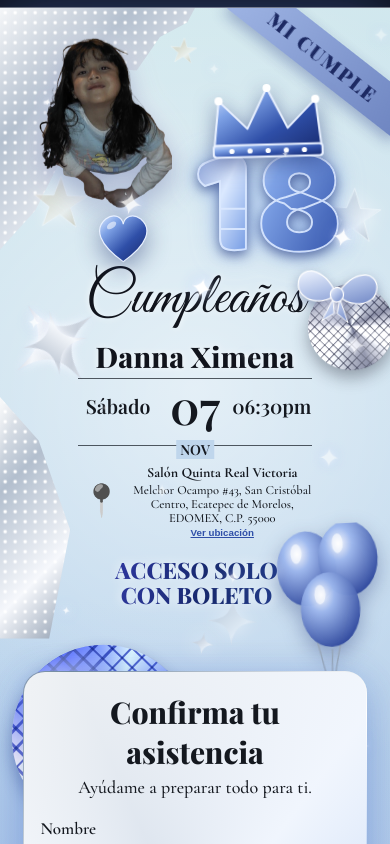
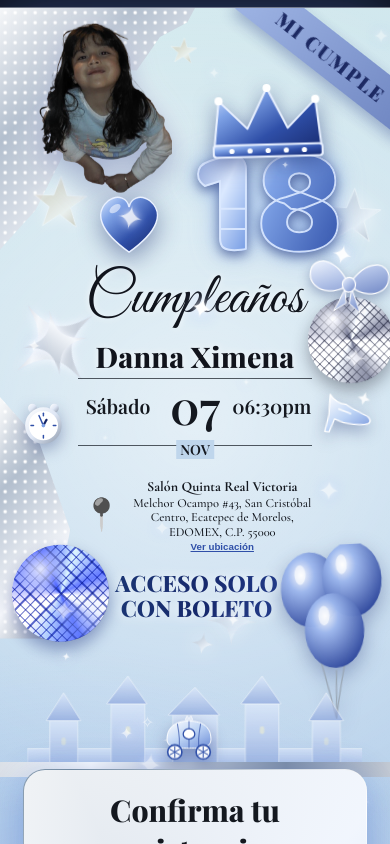
Before and after one commit to ulisesurbina/invitacion, a React (Vite) app: page / in a window 390 px wide. Shown: the top 844 px of the page. Built offline with nearby package versions, Linux system fonts and the light colour scheme.

Commit message:
first commit

```diff
--- a/src/art.jsx
+++ b/src/art.jsx
@@ -95,3 +95,87 @@ export function DiscoBall({ className }) {
     </div>
   );
 }
+
+/* ===================== Cenicienta ===================== */
+const GLASS = [[0, "#ffffff"], [0.5, "#bcd3f5"], [1, "#6f8fd8"]];
+const GOLDY = [[0, "#fff"], [0.5, "#dfe7f5"], [1, "#8d99ab"]];
+
+export function Slipper({ className }) {
+  return (
+    <svg className={className} viewBox="0 0 64 64" aria-hidden="true">
+      <defs><Grad id="gSlip" stops={GLASS} /></defs>
+      <path d="M10 14 Q18 24 30 24 C40 30 50 32 57 36 C62 40 60 44 54 45 C42 47 28 46 18 42 L13 58 L8 58 L11 38 Z" fill="url(#gSlip)" stroke="#fff" strokeWidth="1.5" strokeLinejoin="round" />
+      <path d="M22 30 L36 34" stroke="#fff" strokeWidth="2" strokeLinecap="round" opacity=".85" />
+      <path className="tw" d="M50 8 l2 5 5 2 -5 2 -2 5 -2 -5 -5 -2 5 -2z" fill="#fff" />
+    </svg>
+  );
+}
+
+export function Clock({ className }) {
+  return (
+    <svg className={className} viewBox="0 0 64 64" aria-hidden="true">
+      <defs><Grad id="gClock" stops={GOLDY} /></defs>
+      <circle cx="17" cy="11" r="6" fill="url(#gClock)" />
+      <circle cx="47" cy="11" r="6" fill="url(#gClock)" />
+      <circle cx="32" cy="35" r="25" fill="url(#gClock)" />
+      <circle cx="32" cy="35" r="20" fill="#fff" />
+      {[0, 90, 180, 270].map((a) => (
+        <line key={a} x1="32" y1="18" x2="32" y2="21.5" stroke="#2f4fa8" strokeWidth="2" strokeLinecap="round" transform={`rotate(${a} 32 35)`} />
+      ))}
+      <line className="hand-h" x1="32" y1="35" x2="32" y2="26" stroke="#16286b" strokeWidth="3" strokeLinecap="round" />
+      <line className="hand-m" x1="32" y1="35" x2="32" y2="20" stroke="#2f4fa8" strokeWidth="2" strokeLinecap="round" />
+      <circle cx="32" cy="35" r="2.5" fill="#7ea2e6" />
+    </svg>
+  );
+}
+
+export function Carriage({ className }) {
+  return (
+    <svg className={className} viewBox="0 0 96 72" aria-hidden="true">
+      <defs><Grad id="gCar" stops={GLASS} /></defs>
+      <path d="M14 38 C14 16 32 10 48 10 C64 10 82 16 82 38 C82 50 72 52 48 52 C24 52 14 50 14 38 Z" fill="url(#gCar)" stroke="#fff" strokeWidth="1.5" />
+      <path d="M30 14 C34 36 34 46 32 52 M48 10 L48 52 M66 14 C62 36 62 46 64 52" stroke="#2f4fa8" strokeWidth="1.6" fill="none" opacity=".7" />
+      <ellipse cx="48" cy="30" rx="9" ry="8" fill="#fff" stroke="#2f4fa8" strokeWidth="2" />
+      <path d="M42 8 l3 -6 3 4 3 -4 3 6 z" fill="#dfe7f5" stroke="#fff" />
+      {[26, 70].map((cx) => (
+        <g key={cx} className="wheel" style={{ transformOrigin: `${cx}px 58px` }} stroke="#2f4fa8" strokeWidth="2.5" fill="#fff">
+          <circle cx={cx} cy="58" r="11" />
+          {[0, 60, 120].map((a) => (
+            <line key={a} x1={cx} y1="49" x2={cx} y2="67" strokeWidth="1.5" transform={`rotate(${a} ${cx} 58)`} />
+          ))}
+        </g>
+      ))}
+    </svg>
+  );
+}
+
+export function Castle({ className }) {
+  const towers = [[40, 80, 50, 34], [150, 50, 60, 142], [260, 70, 80, 252], [390, 50, 60, 382], [510, 80, 50, 504]];
+  return (
+    <svg className={className} viewBox="0 0 600 180" preserveAspectRatio="xMidYMax meet" aria-hidden="true">
+      <defs><Grad id="gCastle" x2={0} y2={1} stops={[[0, "#e6eeff"], [1, "#7e98d8"]]} /></defs>
+      <g fill="url(#gCastle)" stroke="#fff" strokeWidth="1.5">
+        <rect x="0" y="130" width="600" height="50" />
+        {towers.map(([x, y, w, px]) => (
+          <g key={x}>
+            <rect x={x} y={y} width={w} height={180 - y} />
+            <polygon points={`${px},${y} ${x + w / 2},${y - 50} ${px + w + 12},${y}`} />
+          </g>
+        ))}
+      </g>
+      {[[65, 110], [180, 90], [300, 110], [420, 90], [535, 110]].map(([x, y], i) => (
+        <rect key={x} className="win" style={{ animationDelay: `${i * 0.6}s` }} x={x - 4} y={y} width="8" height="14" rx="4" fill="#fff6c8" />
+      ))}
+    </svg>
+  );
+}
+
+export function Wand({ className }) {
+  return (
+    <svg className={className} viewBox="0 0 100 100" aria-hidden="true">
+      <defs><Grad id="gWand" stops={GLASS} /></defs>
+      <line x1="14" y1="90" x2="62" y2="42" stroke="#9aa7c8" strokeWidth="5" strokeLinecap="round" />
+      <polygon className="tw" points="70,6 76,24 94,24 80,35 85,52 70,42 55,52 60,35 46,24 64,24" fill="url(#gWand)" stroke="#fff" strokeWidth="1.5" />
+    </svg>
+  );
+}
--- a/src/main.jsx
+++ b/src/main.jsx
@@ -2,7 +2,7 @@ import React, { useState, useEffect } from "react";
 import { createRoot } from "react-dom/client";
 import "./styles.css";
 import { EVENT, DESIGN } from "./config";
-import { Crown, Heart, Star, Spark, Bow, Balloons, DiscoBall } from "./art";
+import { Crown, Heart, Star, Spark, Bow, Balloons, DiscoBall, Slipper, Clock, Carriage, Castle, Wand } from "./art";
 
 const EMPTY_FORM = { nombre: "", asistentes: "0", mensaje: "" };
 
@@ -149,10 +149,24 @@ function App() {
             <strong>ACCESO SOLO CON BOLETO</strong>
           </div>
 
+          <Clock className="a deco clock-left" />
+          <Slipper className="a deco slipper-right" />
+
           <div className="a mini-ball"><DiscoBall /></div>
           <Bow className="a bow" />
           <DiscoBall className="a big-ball" />
           <Balloons className="a balloons" />
+        </div>
+
+        {/* Franja de Cenicienta */}
+        <div className="fairy-strip" aria-hidden="true">
+          <Castle className="strip-castle" />
+          <div className="strip-road" />
+          <Carriage className="deco strip-carriage" />
+          <span className="dust d1">✦</span><span className="dust d2">✧</span><span className="dust d3">✦</span>
+          {/* <Wand className="deco strip-wand" /> */}
+          {/* <Slipper className="deco strip-slipper" /> */}
+          {/* <Clock className="deco strip-clock" /> */}
         </div>
 
         <div className="rsvp-wrap">
@@ -181,6 +195,7 @@ function App() {
             </form>
           </div>
         </div>
+        <Castle className="bottom-castle" />
       </section>
     </main>
   );
--- a/src/styles.css
+++ b/src/styles.css
@@ -163,7 +163,7 @@ textarea {
 /* Foto */
 .girl {
   left: 8%;
-  top: 2.2%;
+  top: 0%;
   width: 36%;
   height: auto;
   max-height: 28%;
@@ -180,7 +180,7 @@ textarea {
 
 /* Banda MI CUMPLE */
 .sash {
-  right: -10%;
+  right: -12%;
   top: 4%;
   width: 54%;
   padding: 2.2cqw 0;
@@ -264,8 +264,8 @@ textarea {
 }
 .heart {
   left: 24%;
-  top: 30%;
-  width: 15%;
+  top: 27%;
+  width: 18%;
   z-index: 3;
   animation: heartbeat 2s ease-in-out infinite;
   filter: drop-shadow(0 8px 12px rgba(22, 40, 107, 0.45));
@@ -363,7 +363,7 @@ h1 {
 }
 .location {
   left: 21%;
-  top: 68%;
+  top: 70%;
   width: 60%;
   display: flex;
   gap: 2cqw;
@@ -401,7 +401,7 @@ h1 {
 /* Boleto */
 .ticket-notice {
   right: 25%;
-  top: 82%;
+  top: 84%;
   width: 49%;
   text-align: center;
   z-index: 5;
@@ -412,7 +412,7 @@ h1 {
   font-weight: 800;
   font-size: 5.8cqw;
   line-height: 1.12;
-  background: linear-gradient(100deg, #16286b, #2f4fa8, #3d41bf, #16286b);
+  background: linear-gradient(100deg, #16286b, #2f4fa8, #1e3e79, #16286b);
   background-size: 250% 100%;
   -webkit-background-clip: text;
   background-clip: text;
@@ -520,14 +520,14 @@ h1 {
 }
 .big-ball {
   left: 3%;
-  top: 95%;
-  width: 47%;
+  top: 80%;
+  width: 25%;
   z-index: 2;
   animation: ballSway 6s ease-in-out infinite;
 }
 .mini-ball {
   left: 79%;
-  top: 42%;
+  top: 44%;
   width: 22%;
   z-index: 2;
   animation: ballSway 5s -2s ease-in-out infinite;
@@ -538,16 +538,16 @@ h1 {
   filter: grayscale(0.85) brightness(1.15);
 }
 .bow {
-  left: 76%;
-  top: 38.5%;
+  left: 79%;
+  top: 37%;
   width: 21%;
   z-index: 3;
   animation: bowWiggle 3.5s ease-in-out infinite;
   filter: drop-shadow(0 4px 6px rgba(22, 40, 107, 0.35));
 }
 .balloons {
-  right: 0%;
-  top: 77%;
+  right: -1%;
+  top: 80%;
   width: 31%;
   animation: sway 6s ease-in-out infinite;
   transform-origin: 50% 100%;
@@ -830,3 +830,208 @@ button::after {
     animation: none !important;
   }
 }
+
+/* ===================== Cenicienta ===================== */
+.deco {
+  filter: drop-shadow(0 6px 8px rgba(22, 40, 107, 0.35));
+}
+.clock-left {
+  left: 5%;
+  top: 58.5%;
+  width: 12%;
+  transform-origin: 50% 90%;
+  animation: clockRing 5s ease-in-out infinite;
+  z-index: 3;
+}
+.slipper-right {
+  left: 82%;
+  top: 57.5%;
+  width: 14%;
+  animation: slipperHop 3.6s ease-in-out infinite;
+  z-index: 3;
+}
+.hand-m,
+.hand-h {
+  transform-origin: 32px 35px;
+  animation: spin 6s linear infinite;
+}
+.hand-h {
+  animation-duration: 72s;
+}
+.tw {
+  transform-origin: center;
+  transform-box: fill-box;
+  animation: twinkle 2.4s ease-in-out infinite;
+}
+.wheel {
+  animation: spin 1.6s linear infinite;
+}
+.win {
+  animation: winGlow 3s ease-in-out infinite;
+}
+
+.fairy-strip {
+  position: relative;
+  z-index: 1;
+  height: 24cqw;
+  height: clamp(110px, 24vw, 160px);
+  margin-top: -3%;
+  overflow: hidden;
+}
+.strip-castle {
+  position: absolute;
+  left: 50%;
+  bottom: 0;
+  width: 86%;
+  transform: translateX(-50%);
+  opacity: 0.55;
+}
+.strip-road {
+  position: absolute;
+  left: 0;
+  right: 0;
+  bottom: 0;
+  height: 14%;
+  background: linear-gradient(90deg, #7e8da3, #fff, #b3bfce, #fff, #7e8da3);
+  background-size: 200% 100%;
+  animation: glint 6s linear infinite;
+}
+.strip-carriage {
+  position: absolute;
+  bottom: 8%;
+  width: clamp(62px, 15%, 100px);
+  animation: carriageRide 12s linear infinite;
+  z-index: 2;
+}
+.dust {
+  position: absolute;
+  bottom: 30%;
+  color: #fff;
+  text-shadow:
+    0 0 10px #fff,
+    0 0 18px #8fb0ff;
+  animation: dustTrail 12s linear infinite;
+  z-index: 1;
+}
+.d2 {
+  animation-delay: -0.5s;
+  bottom: 40%;
+}
+.d3 {
+  animation-delay: -1s;
+  bottom: 24%;
+}
+.strip-wand {
+  position: absolute;
+  left: 5%;
+  bottom: 12%;
+  width: clamp(34px, 9%, 56px);
+  animation: wandWave 3s ease-in-out infinite;
+  transform-origin: 20% 90%;
+  z-index: 2;
+}
+.strip-slipper {
+  position: absolute;
+  right: 6%;
+  bottom: 14%;
+  width: clamp(34px, 9%, 54px);
+  animation: slipperHop 3.6s ease-in-out infinite;
+  z-index: 2;
+}
+.strip-clock {
+  position: absolute;
+  right: 22%;
+  bottom: 36%;
+  width: clamp(28px, 7%, 44px);
+  animation: clockRing 5s ease-in-out infinite;
+  transform-origin: 50% 90%;
+  z-index: 2;
+}
+.bottom-castle {
+  position: absolute;
+  left: 0;
+  bottom: 0;
+  width: 100%;
+  height: auto;
+  z-index: 0;
+  opacity: 0.22;
+  pointer-events: none;
+}
+
+@keyframes carriageRide {
+  from {
+    left: -22%;
+    translate: 0 0;
+  }
+  50% {
+    translate: 0 -8px;
+  }
+  to {
+    left: 112%;
+    translate: 0 0;
+  }
+}
+@keyframes dustTrail {
+  from {
+    left: -30%;
+    opacity: 0;
+  }
+  10% {
+    opacity: 1;
+  }
+  to {
+    left: 100%;
+    opacity: 0;
+  }
+}
+@keyframes slipperHop {
+  0%,
+  100% {
+    translate: 0 0;
+    rotate: -6deg;
+  }
+  50% {
+    translate: 0 -10px;
+    rotate: 6deg;
+  }
+}
+@keyframes wandWave {
+  0%,
+  100% {
+    rotate: -12deg;
+  }
+  50% {
+    rotate: 14deg;
+  }
+}
+@keyframes clockRing {
+  0%,
+  60%,
+  100% {
+    rotate: 0deg;
+  }
+  65% {
+    rotate: -9deg;
+  }
+  70% {
+    rotate: 9deg;
+  }
+  75% {
+    rotate: -6deg;
+  }
+  80% {
+    rotate: 6deg;
+  }
+  85% {
+    rotate: 0deg;
+  }
+}
+@keyframes winGlow {
+  0%,
+  100% {
+    opacity: 0.5;
+  }
+  50% {
+    opacity: 1;
+  }
+}
```
